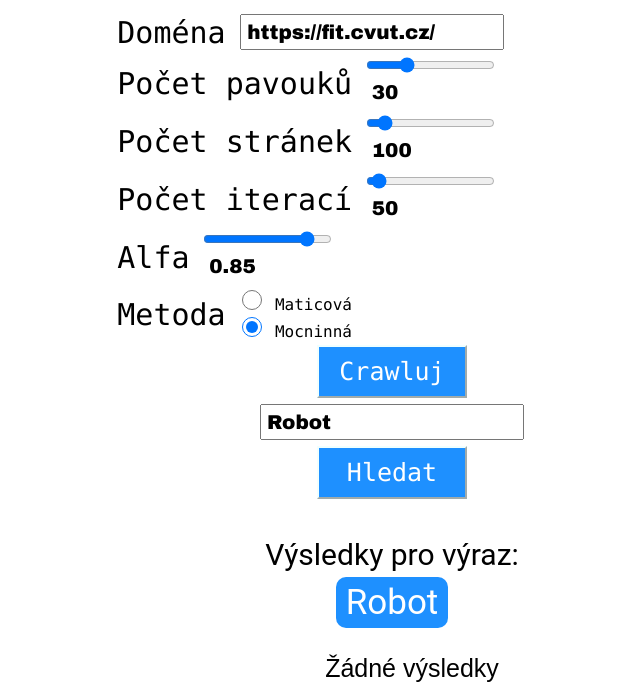
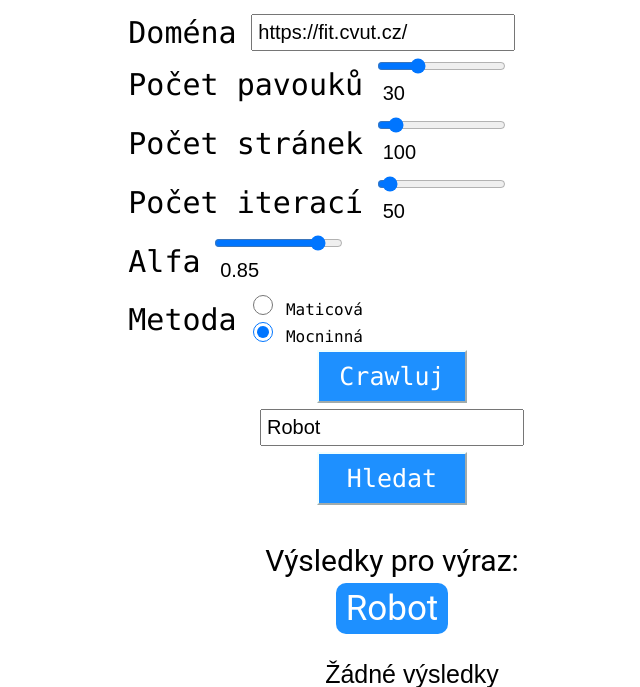
Before and after one commit to chododom/Hypertext-Search-Engine-Web-App-, a Django app: page /pagerank/ in a window 1280 px wide. Shown: the part 176-863 px from the top of the page, without its empty margins (248-888 px from the left). Run offline with Django 3.2, Linux system fonts and the light colour scheme.

Commit message:
Changed font

```diff
--- a/hypertext_search_engine_web_app/templates/search.html
+++ b/hypertext_search_engine_web_app/templates/search.html
@@ -8,6 +8,7 @@
             padding: 0;
             margin: 0;
             font-family: "Bitstream Vera Sans Mono", Monaco, "Courier New", Courier, monospace;
+            font-weight: normal;
         }
 
         .flex-container {
@@ -44,7 +45,8 @@
         }
 
         form input[type=text] {
-            font: 20px Arial black;
+            font: 20px Arial;
+            color: black;
             margin: 3px;
             padding: 5px;
             width: 250px;
```
